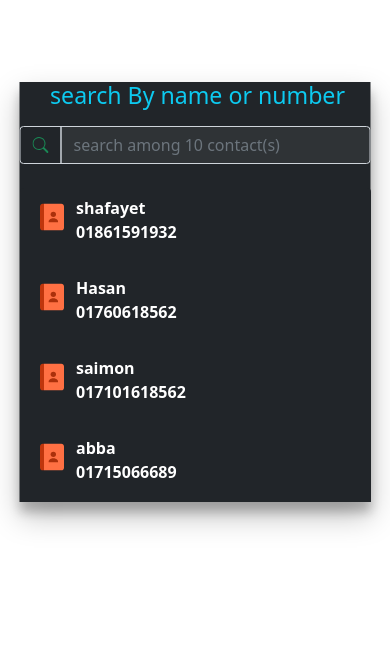
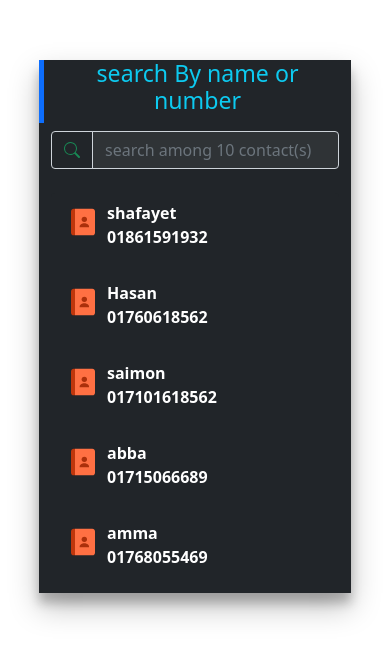
Before and after one commit to shafayet1372/contactSearchingByNameOrNumber, a React (Create React App) app: page / in a window 390 px wide. Shown: the part 130-788 px from the top of the page. Built offline with nearby package versions, Linux system fonts and the light colour scheme.

Commit message:
css changed

```diff
--- a/src/components/Master.jsx
+++ b/src/components/Master.jsx
@@ -29,7 +29,8 @@ export default function Master() {
   };
 
   return (
-    <div className={`${style.container1} bg-dark `}>
+    <div className={`${style.block}`}>
+      <div className={`${style.container1} bg-dark  container`}>
         <div className={` row  `}>
           <div className="col-md-12 text-info text-center fw-bold border-start border-5 border-primary">
             <h3>search By name or number</h3>
@@ -42,5 +43,6 @@ export default function Master() {
           {showData()}
         </div>
       </div>
+    </div>
   );
 }
--- a/src/global.css
+++ b/src/global.css
@@ -3,3 +3,12 @@
   height: 100vh;
   position: relative;
 } */
+
+body {
+  min-width: 100vw;
+  min-height: 100vh;
+  display: flex;
+  flex-wrap: wrap;
+  justify-content: center;
+  align-content: center;
+}
--- a/src/style.module.css
+++ b/src/style.module.css
@@ -13,29 +13,35 @@
   align-items: center;
 } */
 .container1 {
-  position: absolute;
-  width: 400px;
-  height: 500px !important;
+  width: calc(100vw - 70vw) !important;
+  margin-top: calc(100vh - 80vh);
   overflow: hidden;
-  position: absolute;
-  top: 50%;
-  left: 50%;
-  z-index: -999;
-  transform: translateX(-50%) translateY(-50%);
+  margin-bottom: 100px;
   box-shadow: 0 14px 28px rgba(0, 0, 0, 0.25), 0 10px 10px rgba(0, 0, 0, 0.22);
 }
 .listgroupsbg {
   background-color: black !important;
 }
-
+.block {
+  min-height: 100%;
+}
 .formFont {
   background-color: rgba(131, 130, 130, 0.147) !important;
   font-size: 13px;
 }
 
-@media only screen and (max-width: 430px) {
+@media only screen and (max-width: 1200px) {
   .container1 {
-    width: 90%;
-    height: 420px !important;
+    width: calc(100vw - 60vw) !important;
   }
 }
+@media only screen and (max-width: 868px) {
+  .container1 {
+    width: calc(100vw - 40vw) !important;
+  }
+}
+@media only screen and (max-width: 574px) {
+  .container1 {
+    width: calc(100vw - 20vw) !important;
+  }
+}
```
Lines whose indentation alone changed are shown as unchanged.
